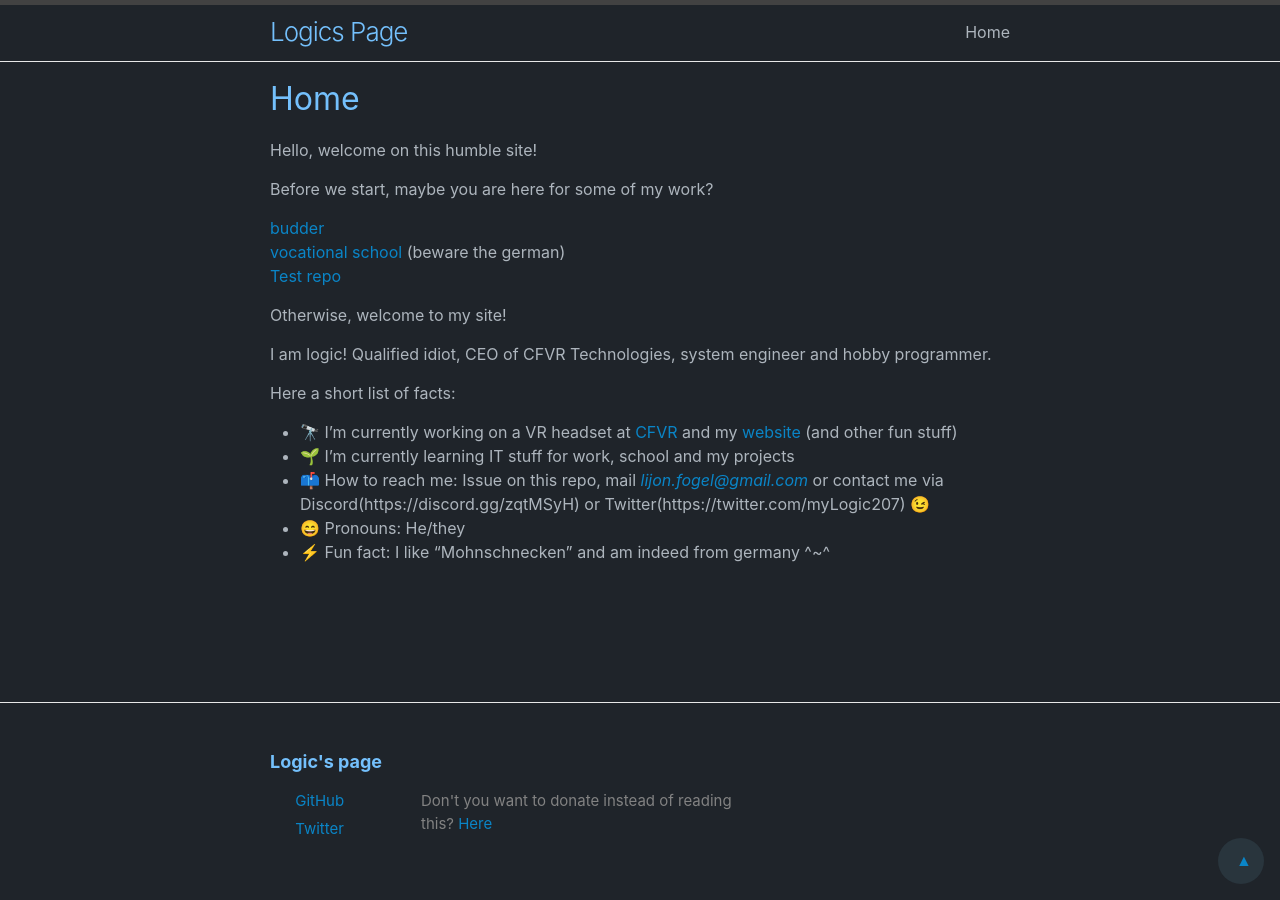
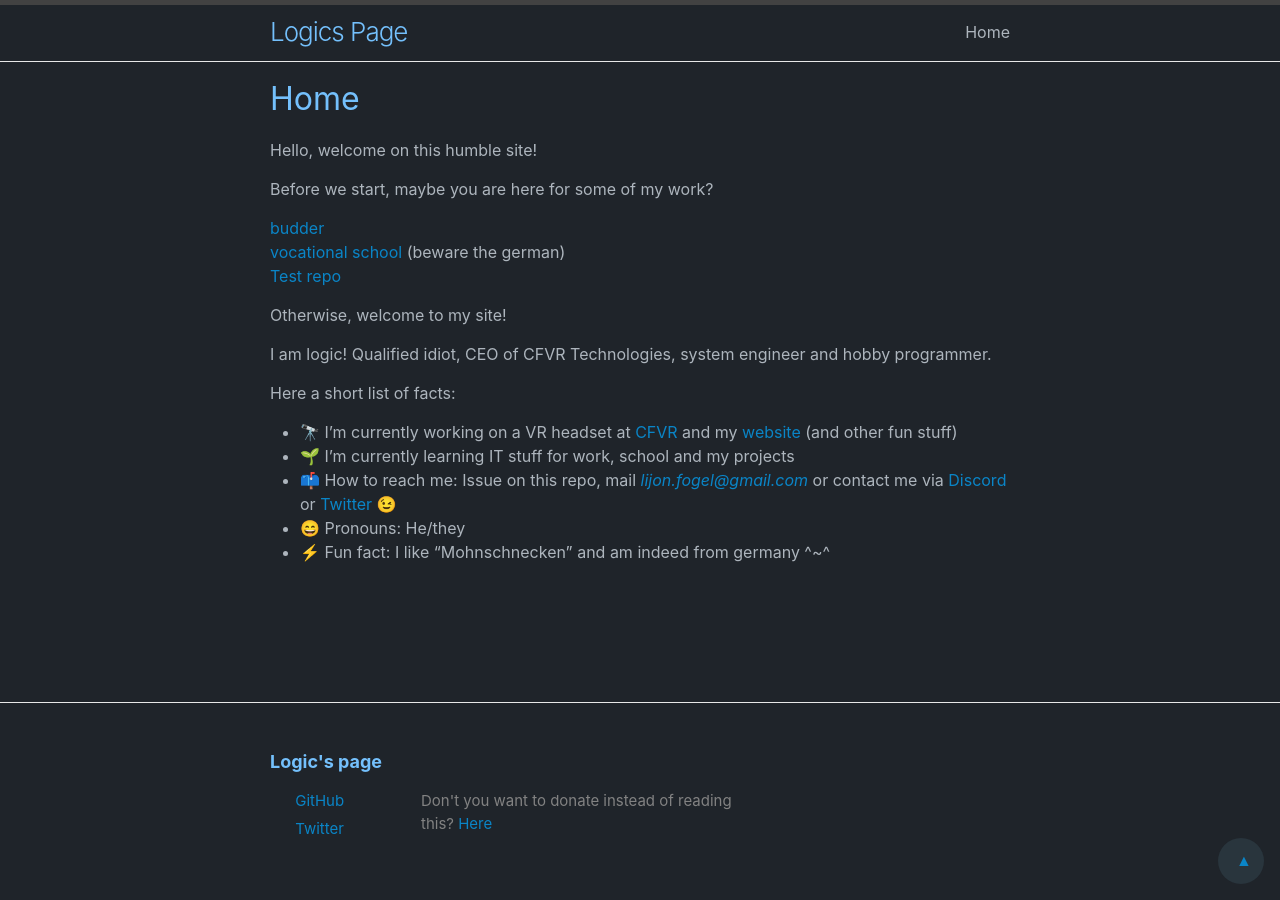
Before and after one commit to myLogic207/myLogic207.github.io, a Jekyll site: the page built from docs/pages/index.md, in a window 1280 px wide. Built offline with Jekyll 4.4.1, drawn with Linux system fonts in a browser that asks for light colours; our own code applies the rules of GitHub Pages for plain Markdown files.

Commit message:
Update index.md

```diff
--- a/docs/pages/index.md
+++ b/docs/pages/index.md
@@ -20,6 +20,6 @@ Here a short list of facts:
 
 - 🔭 I’m currently working on a VR headset at [CFVR](https://cfvrtech.net/) and my [website](https://myLogic207.github.io) (and other fun stuff)
 - 🌱 I’m currently learning IT stuff for work, school and my projects
-- 📫 How to reach me: Issue on this repo, mail [*lijon.fogel@gmail.com*](mailto:lijon.fogel@gmail.com?subject=github) or contact me via Discord(https://discord.gg/zqtMSyH) or Twitter(https://twitter.com/myLogic207) 😉
+- 📫 How to reach me: Issue on this repo, mail [*lijon.fogel@gmail.com*](mailto:lijon.fogel@gmail.com?subject=github) or contact me via [Discord](https://discord.gg/zqtMSyH) or [Twitter](https://twitter.com/myLogic207) 😉
 - 😄 Pronouns: He/they
 - ⚡ Fun fact: I like "Mohnschnecken" and am indeed from germany ^~^
```
